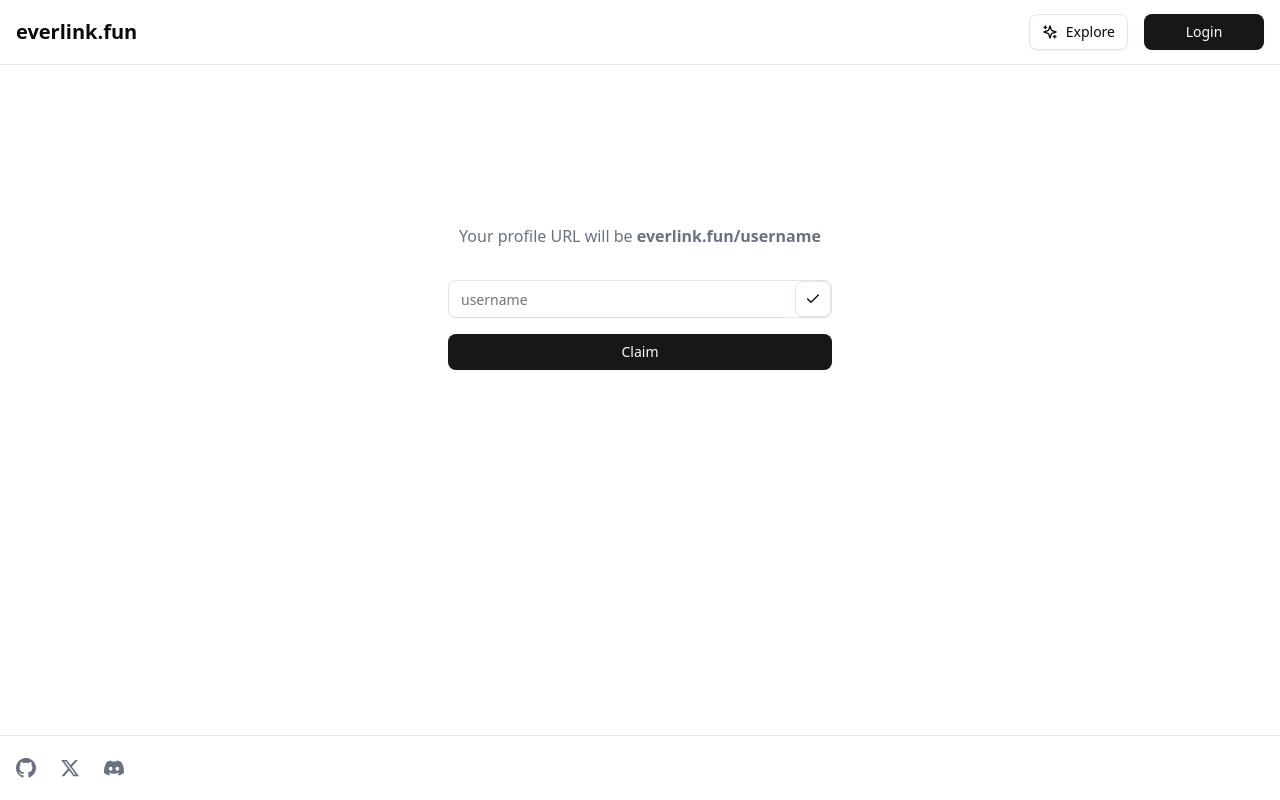
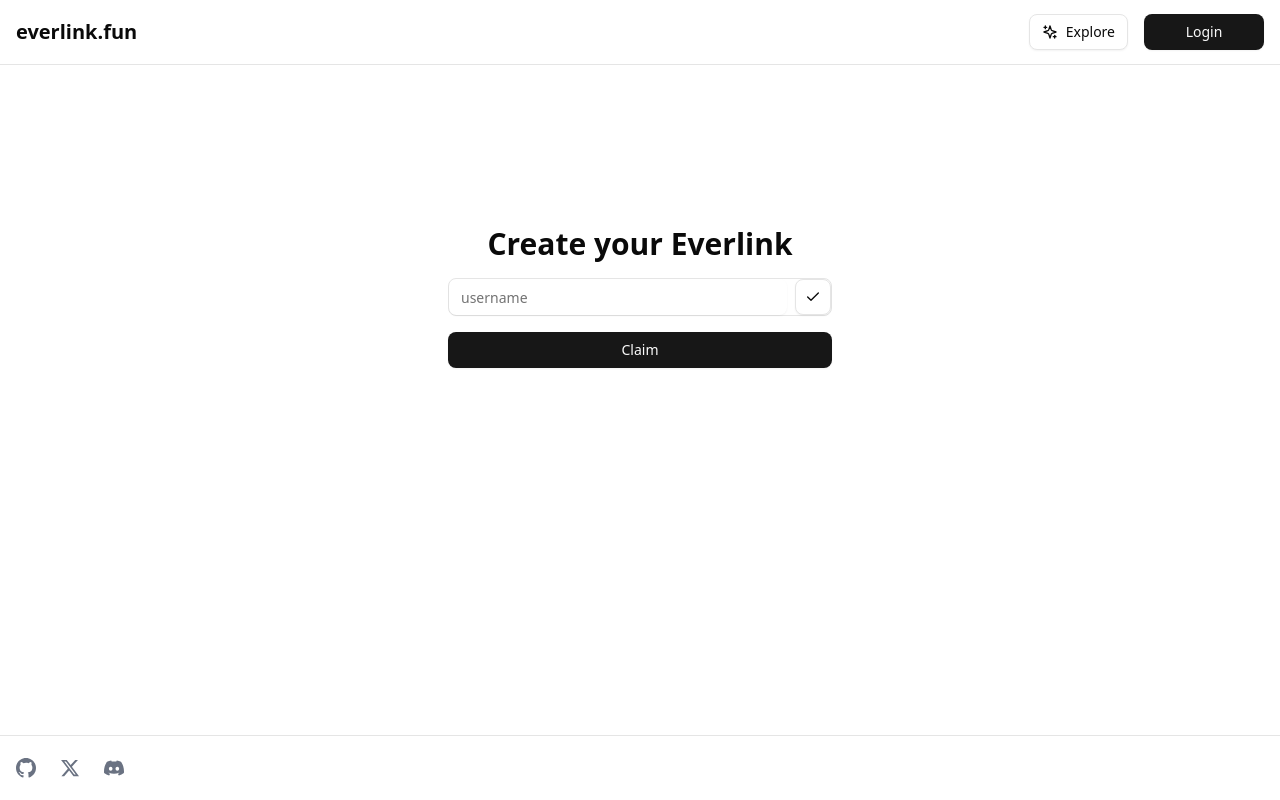
Before and after one commit to drumfeet/everlink-app, a Next.js app: page / in a window 1280 px wide. Built offline with nearby package versions, Linux system fonts and the light colour scheme.

Commit message:
add username availability check and feedback in Home component

```diff
--- a/app/page.js
+++ b/app/page.js
@@ -13,6 +13,7 @@
 export default function Home() {
   const [undername, setUndername] = useState("")
   const [isValid, setIsValid] = useState(true)
+  const [recordStatus, setRecordStatus] = useState(null) // null: not checked, true: exists, false: available
   const { address } = useWallet()
 
   const getUndernameRecord = async () => {
@@ -29,6 +30,15 @@
         tags: [{ name: "Action", value: "GetUndernameRecord" }, { name: "Undername", value: undername }],
       })
       console.log("undernameRecord", undernameRecord)
+      const record = JSON.parse(undernameRecord.Messages[0].Data)
+      console.log("record", record)
+      setRecordStatus(record !== null && Object.keys(record).length > 0)
+
+      if (record && Object.keys(record).length > 0) {
+        toast.error('This username is already taken')
+      } else {
+        toast.success('This username is available')
+      }
     } catch (error) {
       console.error('Error getting undername record', error);
       toast.error('Failed to get undername record');
@@ -100,9 +110,9 @@
 
   return (
     <div className="flex flex-col items-center justify-center min-h-[50vh] max-w-md mx-auto text-center">
-      <p className="text-gray-500 mb-8">
-        Your profile URL will be <span className="font-bold">everlink.fun/{undername || 'username'}</span>
-      </p>
+      <h1 className="text-3xl font-bold mb-4">
+        Create your Everlink
+      </h1>
       <div className="w-full max-w-sm">
         <div className="flex w-full items-center rounded-md border bg-background ring-offset-background">
           <Input
@@ -124,6 +134,11 @@
             <CheckIcon className="h-4 w-4" />
           </Button>
         </div>
+        {recordStatus !== null && (
+          <p className={`mt-2 text-sm ${recordStatus ? 'text-destructive' : 'text-green-600'}`}>
+            {recordStatus ? 'This username is already taken' : 'This username is available'}
+          </p>
+        )}
       </div>
       <Button
         className="mt-4 w-full max-w-sm"
```
